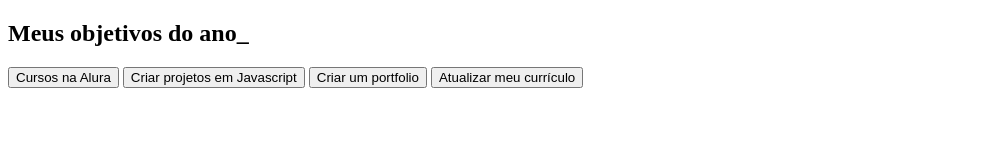
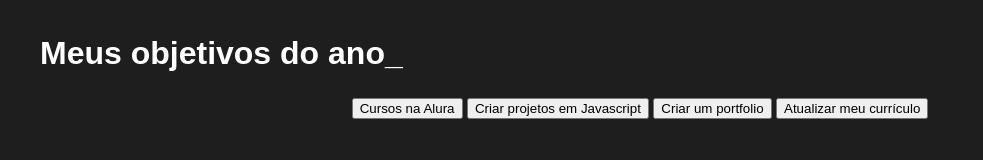
Before and after one commit to YuriGameplays/VSCode3E, a plain HTML site: page index.html in a window 1280 px wide. Shown: the whole page, without its empty margins (0-983 px from the left). Drawn offline with Linux system fonts and the light colour scheme.

Commit message:
Add files via upload

```diff
--- a/style.css
+++ b/style.css
@@ -7,3 +7,24 @@
     --texto-fundo: rgba(58, 55, 94, 0.3);
 
 }
+
+body{
+background-color: var(--cor-de-fundo);
+color: var(--branco);
+font-family: 'Chakra Petch', sans-serif;
+
+}
+.conteudo-principal {
+display: flex;
+flex-direction: column;
+justify-content: center;
+align-items: center;
+max-width: 1200px;
+width: 100%;
+margin: 0 auto;
+}
+.titulo-principal {
+text-align: left;
+width: 100%;
+font-size: 32px;
+}
```
